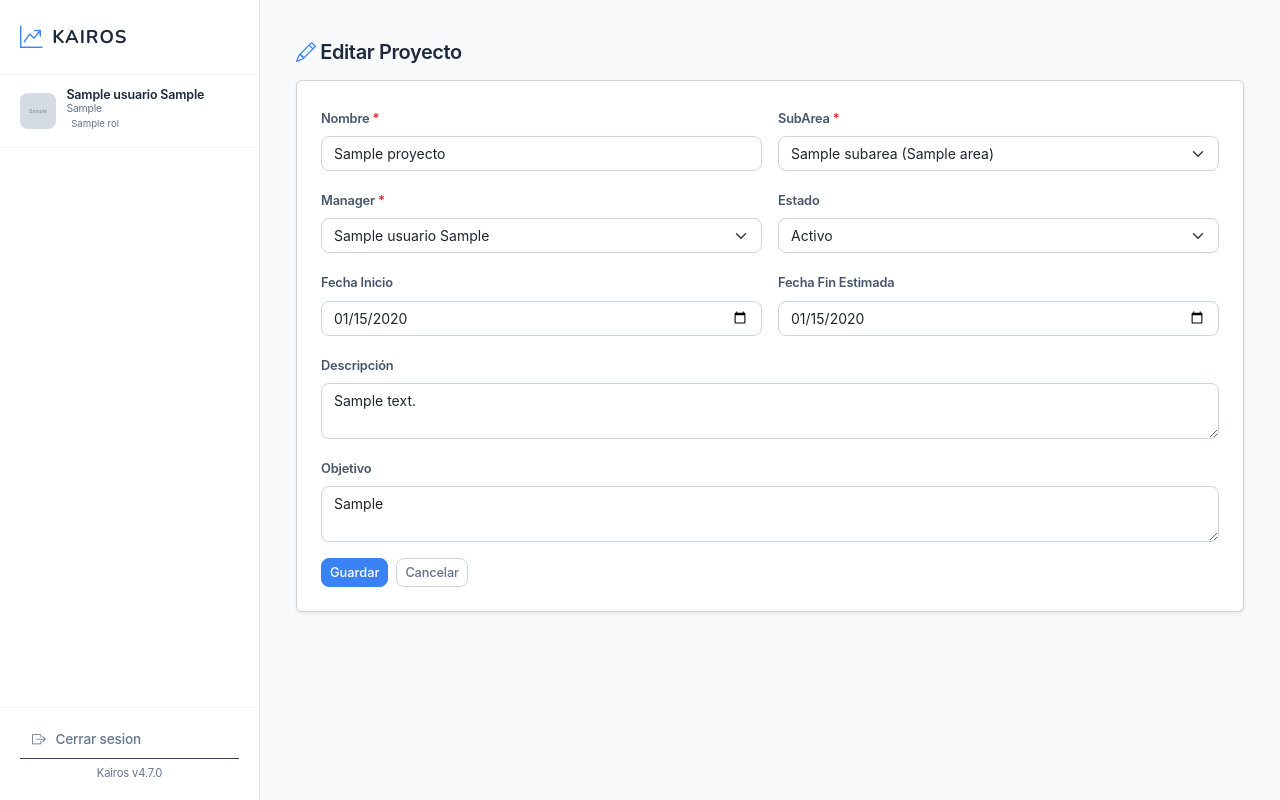
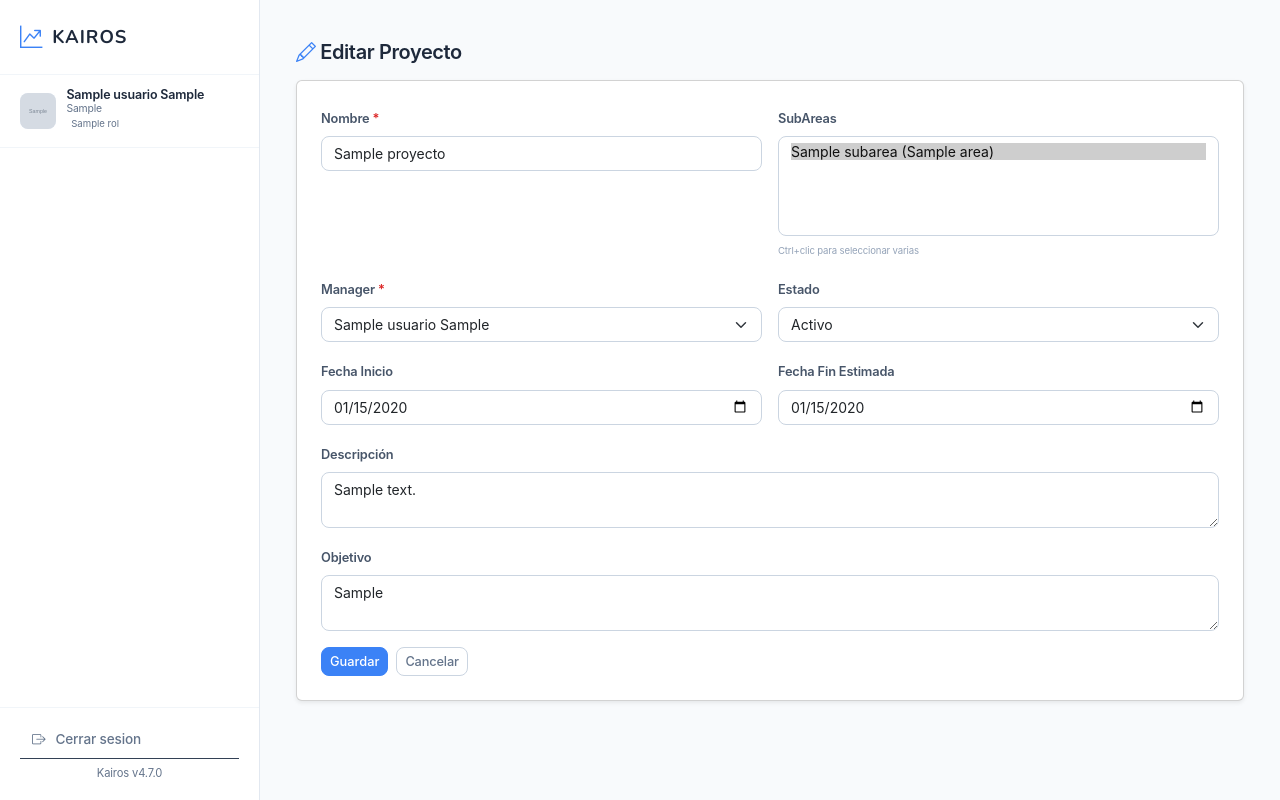
Before and after one commit to one10yanes-hue/kairos, a Django app: page /proyectos/1/editar/ in a window 1280 px wide. Run offline with Django 5.2, Linux system fonts and the light colour scheme; a user stored in the database is signed in; tables that the repository leaves empty hold one stand-in row (values such as "Sample post"); grey boxes marked "Sample" are stand-in pictures.

Commit message:
v4.8.0 - M2M subareas en Proyecto (multiples areas), migracion, vistas actualizadas - 05/06/2026

```diff
--- a/apps/proyectos/models.py
+++ b/apps/proyectos/models.py
@@ -15,8 +15,7 @@ class Proyecto(models.Model):
     descripcion = models.TextField(blank=True)
     objetivo = models.TextField(blank=True)
 
-    area = models.ForeignKey("estructura.Area", on_delete=models.PROTECT, related_name="proyectos")
-    subarea = models.ForeignKey("estructura.SubArea", on_delete=models.PROTECT, related_name="proyectos")
+    subareas = models.ManyToManyField("estructura.SubArea", blank=True, related_name="proyectos")
     manager = models.ForeignKey(User, on_delete=models.PROTECT, related_name="proyectos_gestionados")
 
     estado = models.CharField(max_length=20, choices=ESTADOS, default="activo")
--- a/apps/proyectos/views/proyecto_views.py
+++ b/apps/proyectos/views/proyecto_views.py
@@ -16,7 +16,7 @@ def _get_subareas(user):
 @login_required
 def proyecto_list(request):
     subareas = _get_subareas(request.user)
-    proyectos = Proyecto.objects.filter(subarea__in=subareas, activo=True).select_related("area", "subarea", "manager")
+    proyectos = Proyecto.objects.filter(subareas__in=subareas, activo=True).distinct().prefetch_related("subareas__area", "subareas")
     return render(request, "proyectos/proyecto_list.html", {"proyectos": proyectos})
 
 
@@ -27,30 +27,29 @@ def proyecto_create(request):
         nombre = request.POST.get("nombre", "").strip()
         descripcion = request.POST.get("descripcion", "").strip()
         objetivo = request.POST.get("objetivo", "").strip()
-        subarea_id = request.POST.get("subarea")
+        subarea_ids = request.POST.getlist("subareas")
         manager_id = request.POST.get("manager")
         fecha_inicio = request.POST.get("fecha_inicio") or None
         fecha_fin = request.POST.get("fecha_fin_estimada") or None
 
-        if not nombre or not subarea_id or not manager_id:
-            messages.error(request, "Nombre, subarea y manager son obligatorios.")
+        if not nombre or not manager_id:
+            messages.error(request, "Nombre y manager son obligatorios.")
             return redirect("proyectos:proyecto_create")
 
-        subarea = get_object_or_404(Proyecto._meta.get_field("subarea").remote_field.model, pk=subarea_id, activo=True)
         manager = get_object_or_404(User, pk=manager_id, activo=True)
 
         proyecto = Proyecto.objects.create(
             nombre=nombre,
             descripcion=descripcion,
             objetivo=objetivo,
-            area=subarea.area,
-            subarea=subarea,
             manager=manager,
             fecha_inicio=fecha_inicio,
             fecha_fin_estimada=fecha_fin,
         )
         proyecto.codigo = f"PRJ-{proyecto.pk:04d}"
         proyecto.save()
+        if subarea_ids:
+            proyecto.subareas.set(subarea_ids)
 
         MiembroProyecto.objects.get_or_create(proyecto=proyecto, user=manager, defaults={"rol": "lider"})
         messages.success(request, f"Proyecto '{proyecto.codigo}' creado.")
--- a/apps/proyectos/views/tarea_views.py
+++ b/apps/proyectos/views/tarea_views.py
@@ -48,7 +48,7 @@ def tarea_create(request, pk):
     historias = proyecto.historias.filter(activo=True)
     sprints = proyecto.sprints.filter(activo=True)
     miembros = proyecto.membresias.filter(activo=True).select_related("user")
-    actividades = Actividad.objects.filter(subarea=proyecto.subarea, activo=True).select_related("tipo_actividad")
+    actividades = Actividad.objects.filter(subarea__in=proyecto.subareas.all(), activo=True).select_related("tipo_actividad")
     return render(request, "proyectos/tarea_form.html", {
         "proyecto": proyecto, "historias": historias, "sprints": sprints,
         "miembros": miembros, "actividades": actividades
--- a/templates/proyectos/proyecto_detail.html
+++ b/templates/proyectos/proyecto_detail.html
@@ -3,7 +3,7 @@
     <div class="d-flex justify-content-between align-items-start mb-3 flex-wrap gap-2">
         <div>
             <h5 class="fw-bold mb-0">{{ proyecto.codigo }} · {{ proyecto.nombre }}</h5>
-            <small class="text-muted">{{ proyecto.subarea.area.nombre }} &gt; {{ proyecto.subarea.nombre }} | Manager: {{ proyecto.manager.get_full_name }}</small>
+            <small class="text-muted">{% for s in proyecto.subareas.all %}{{ s.area.nombre }} &gt; {{ s.nombre }}{% if not forloop.last %}, {% endif %}{% empty %}Global{% endfor %} | Manager: {{ proyecto.manager.get_full_name }}</small>
         </div>
         <div class="d-flex gap-2">
             <span class="badge {% if proyecto.estado == 'activo' %}bg-success{% elif proyecto.estado == 'pausado' %}bg-warning text-dark{% else %}bg-secondary{% endif %}">{{ proyecto.get_estado_display }}</span>
--- a/templates/proyectos/proyecto_form.html
+++ b/templates/proyectos/proyecto_form.html
@@ -11,13 +11,13 @@
                         <input type="text" name="nombre" class="form-control" value="{{ proyecto.nombre|default:'' }}" required>
                     </div>
                     <div class="col-md-6">
-                        <label class="form-label small fw-semibold">SubArea <span class="text-danger">*</span></label>
-                        <select name="subarea" class="form-select">
-                            <option value="">Seleccione...</option>
+                        <label class="form-label small fw-semibold">SubAreas</label>
+                        <select name="subareas" class="form-select" multiple style="height:100px;">
                             {% for s in subareas %}
-                            <option value="{{ s.pk }}" {% if proyecto and proyecto.subarea_id == s.pk %}selected{% endif %}>{{ s.nombre }} ({{ s.area.nombre }})</option>
+                            <option value="{{ s.pk }}" {% if proyecto and s in proyecto.subareas.all %}selected{% endif %}>{{ s.nombre }} ({{ s.area.nombre }})</option>
                             {% endfor %}
                         </select>
+                        <small class="text-muted" style="font-size:0.6rem;">Ctrl+clic para seleccionar varias</small>
                     </div>
                     <div class="col-md-6">
                         <label class="form-label small fw-semibold">Manager <span class="text-danger">*</span></label>
--- a/templates/proyectos/proyecto_list.html
+++ b/templates/proyectos/proyecto_list.html
@@ -15,7 +15,7 @@
                         <span class="badge {% if p.estado == 'activo' %}bg-success{% elif p.estado == 'pausado' %}bg-warning text-dark{% else %}bg-secondary{% endif %}" style="font-size:0.6rem;">{{ p.get_estado_display }}</span>
                     </div>
                     <h6 class="fw-bold mb-1" style="font-size:0.85rem;"><a href="{% url 'proyectos:proyecto_detail' p.pk %}" class="text-decoration-none">{{ p.nombre }}</a></h6>
-                    <small class="text-muted d-block" style="font-size:0.7rem;">{{ p.subarea.area.nombre }} &gt; {{ p.subarea.nombre }}</small>
+                    <small class="text-muted d-block" style="font-size:0.7rem;">{% for s in p.subareas.all %}{{ s.area.nombre }} > {{ s.nombre }}{% if not forloop.last %}, {% endif %}{% empty %}Global{% endfor %}</small>
                     <small class="text-muted d-block" style="font-size:0.7rem;">Manager: {{ p.manager.get_full_name }}</small>
                     <div class="mt-2">
                         <div class="progress" style="height:6px;">
```
Also changed, not shown: apps/proyectos/signals.py (+5 -2 lines), test/test_reporte.md (+5 -5 lines), test/validate_system.py (added, +136 -0 lines), apps/proyectos/migrations/0003_alter_proyecto_area_alter_proyecto_subarea.py (added), apps/proyectos/migrations/0004_remove_proyecto_area_remove_proyecto_subarea_and_more.py (added).
